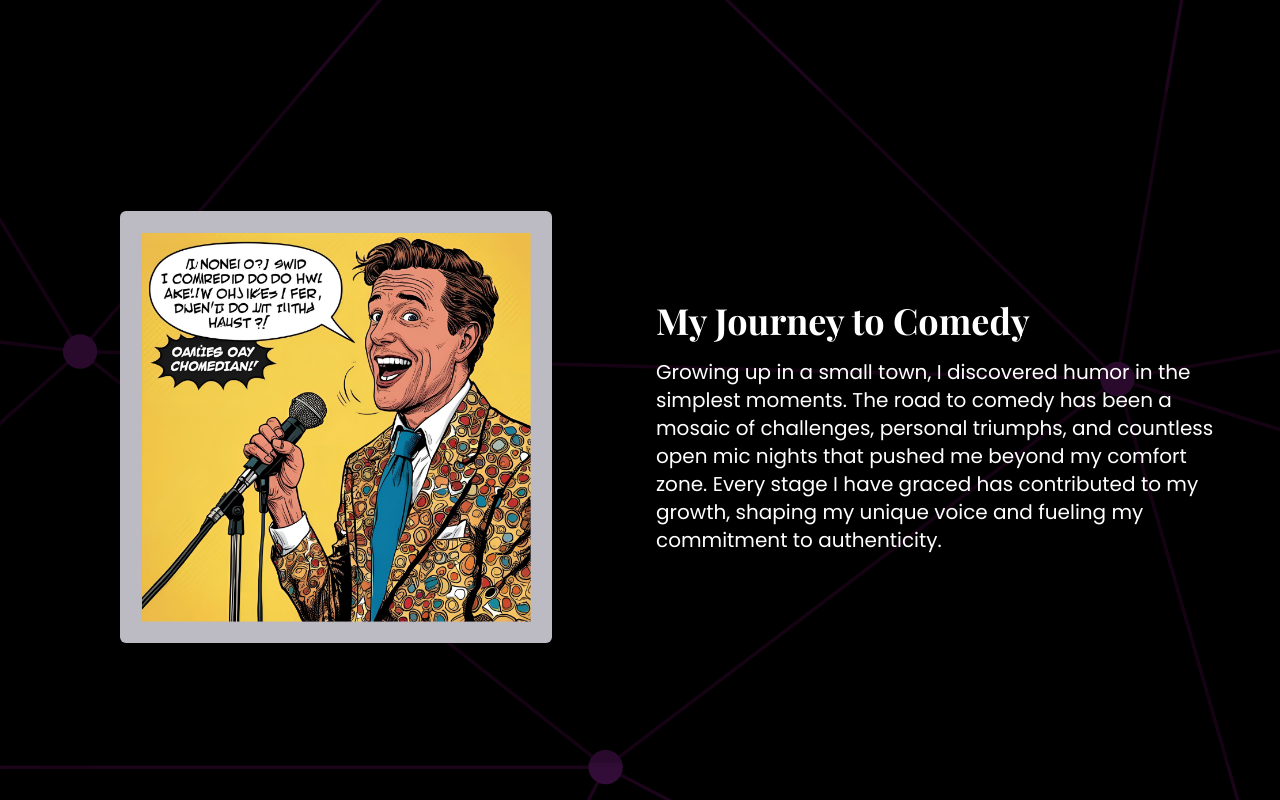
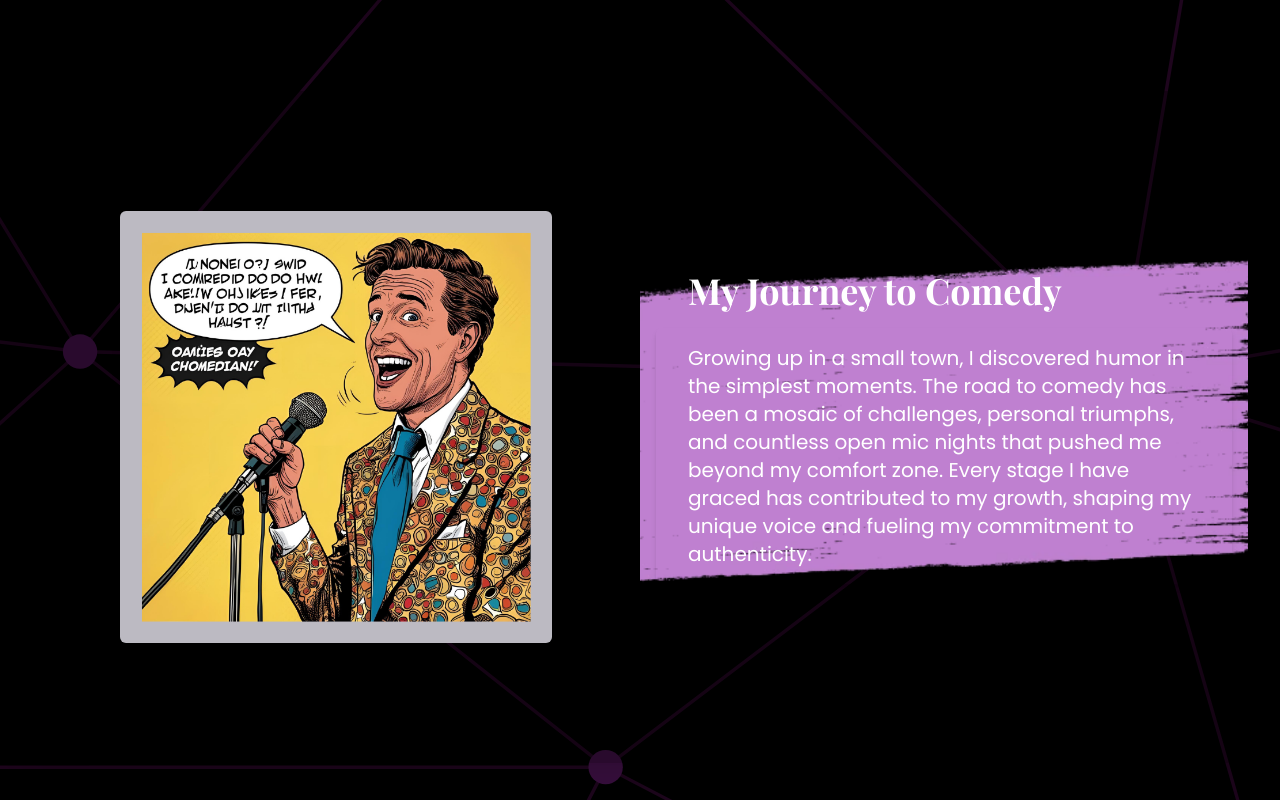
Before and after one commit to WuTangLan1/Sample-Comedy-Profile-1, a Next.js app: page / in a window 1280 px wide. Shown: the part 625-1425 px from the top of the page. Built offline with nearby package versions, Linux system fonts and the light colour scheme.

Commit message:
added first text bg

```diff
--- a/src/components/AboutSection.tsx
+++ b/src/components/AboutSection.tsx
@@ -62,9 +62,9 @@ const AboutSection = forwardRef<HTMLElement>((_, ref) => {
         <div className="w-full md:w-1/2 p-4">
           <AnimatedImage src="/images/event_photos/event1.png" alt="Event 1" className="w-full h-auto rounded-lg shadow-lg" />
         </div>
-        <div className="w-full md:w-1/2 p-4 text-white">
-          <h3 className="text-4xl font-bold font-[PlayfairDisplay] mb-4">My Journey to Comedy</h3>
-          <p className="text-xl">
+        <div className="w-full md:w-1/2 p-4 text-white bg-[url('/images/text-backgrounds/bg1.webp')] bg-cover bg-center bg-no-repeat">
+          <h3 className="text-4xl font-bold font-[PlayfairDisplay] mb-4 pl-8 pr-8">My Journey to Comedy</h3>
+          <p className="text-xl p-4 rounded-md shadow-md pl-8 pr-8">
             Growing up in a small town, I discovered humor in the simplest moments. The road to comedy has been a mosaic of challenges, personal triumphs, and countless open mic nights that pushed me beyond my comfort zone. Every stage I have graced has contributed to my growth, shaping my unique voice and fueling my commitment to authenticity.
           </p>
         </div>
```
Also changed, not shown: public/images/text-backgrounds/bg1.webp (added).
